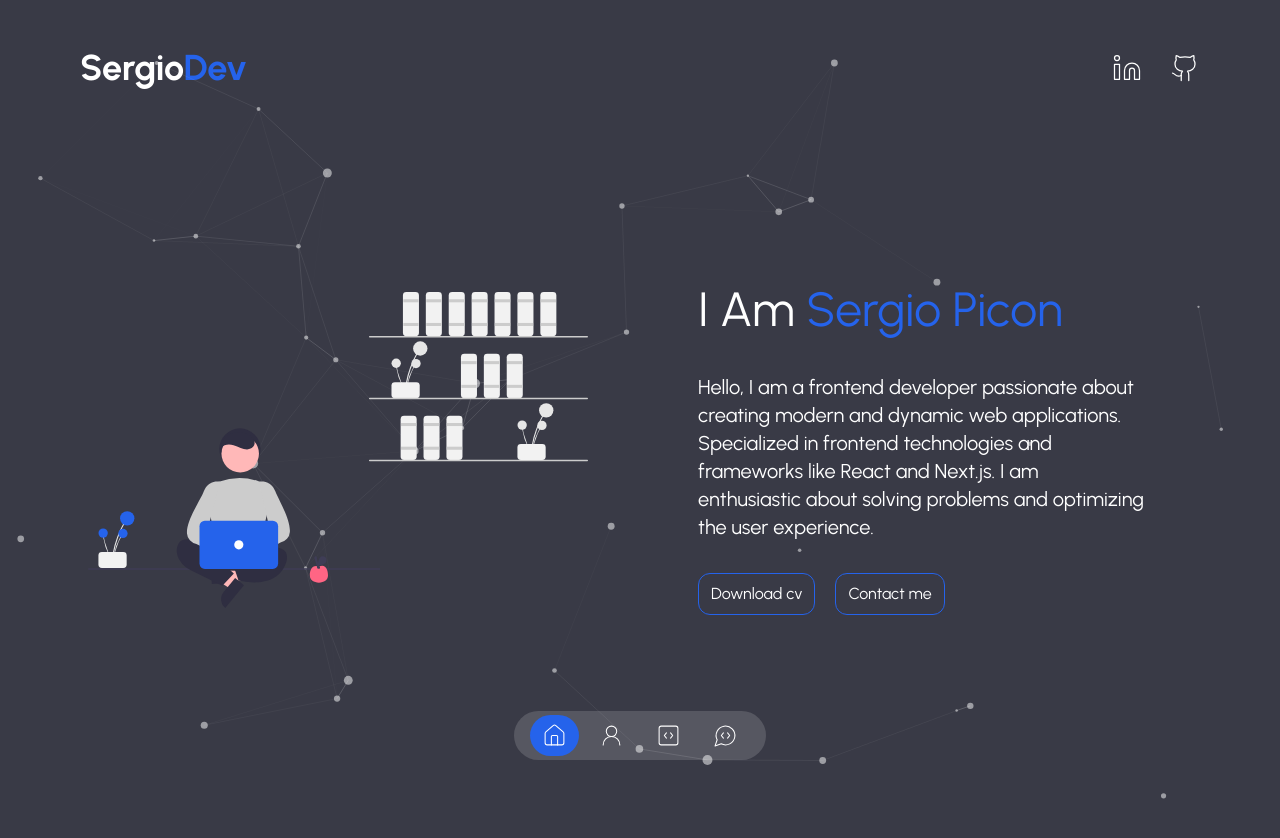
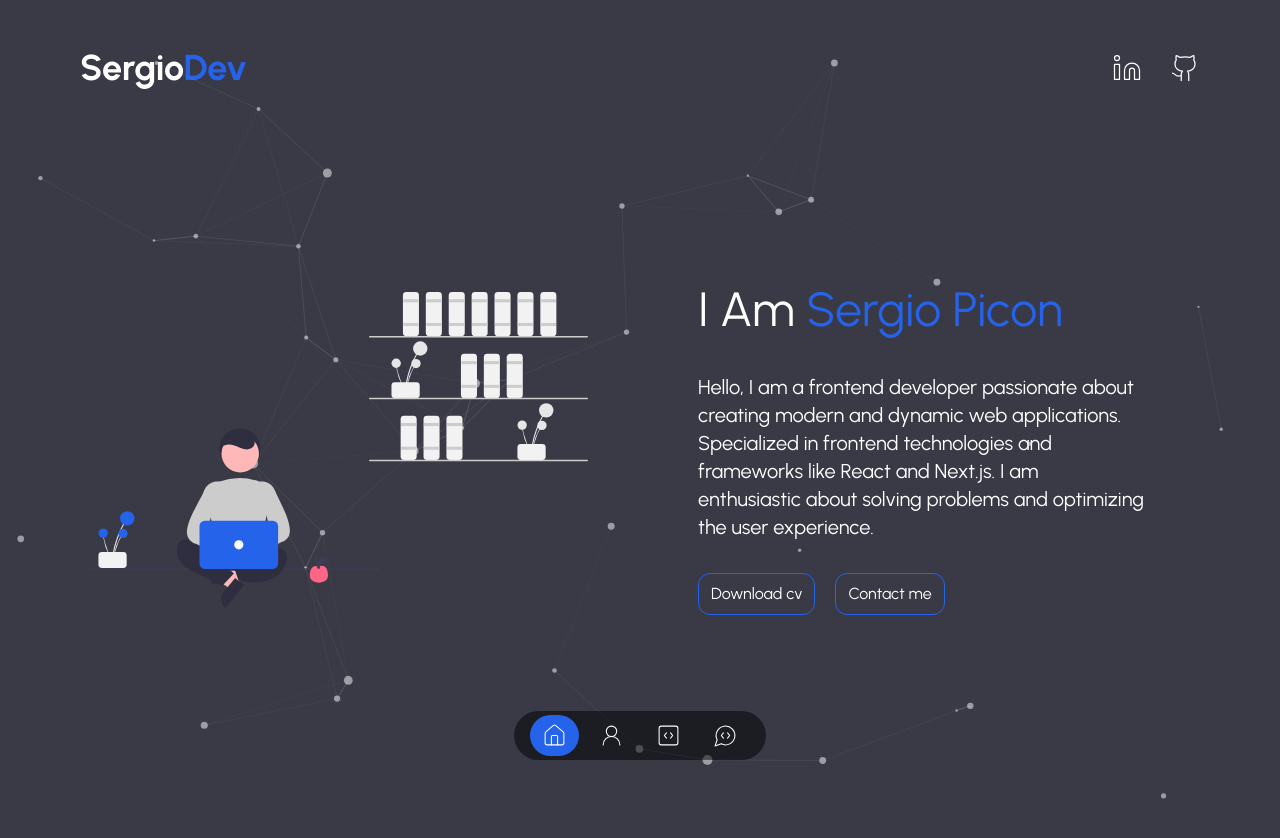
Before and after one commit to sergio-010/Portfolio, a Next.js app: page / in a window 1280 px wide. Shown: the top 838 px of the page. Built offline with nearby package versions, Linux system fonts and the light colour scheme.

Commit message:
fix bavbar

```diff
--- a/components/NavBar.tsx
+++ b/components/NavBar.tsx
@@ -11,7 +11,7 @@ const NavBar = () => {
         <TrasitionComponent position="right" className="w-full mt-auto h-max fixed z-40 flex flex-col
          items-center justify-center bottom-10">
             <nav>
-                <div className="flex items-center justify-center gap-2 px-4 py-1 rounded-full cursor-pointer bg-white/15 background-blur-sm">
+                <div className="flex items-center justify-center gap-2 px-4 py-1 rounded-full cursor-pointer bg-black/50 background-blur-sm">
                     {itemsNavbar.map((item) => (
                         <div key={item.id} className={`px-3 py-2 transition duration-150
                              rounded-full hover:bg-white/10 ${router === item.link ? 'bg-blue-600' : ''}`}>
```
